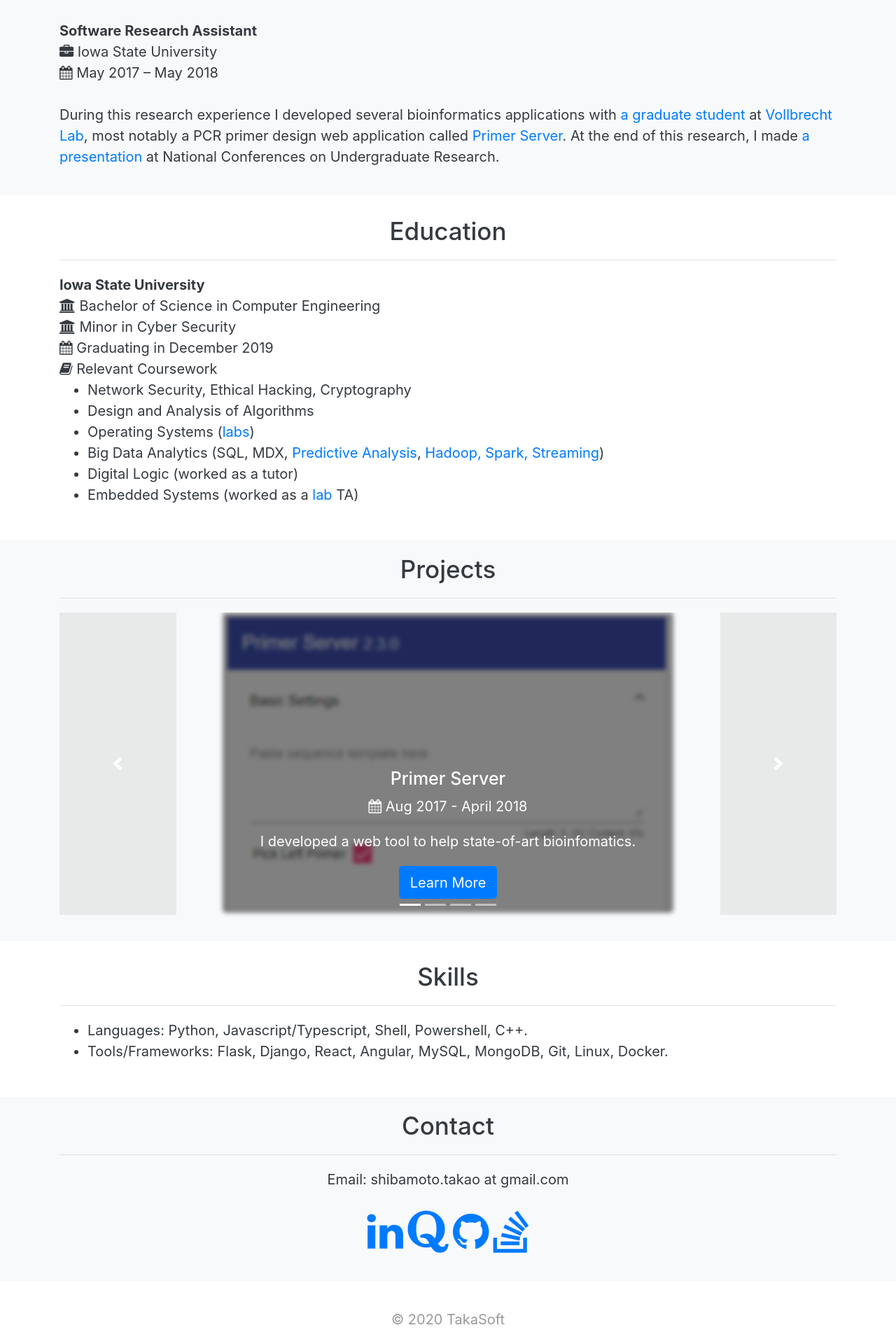
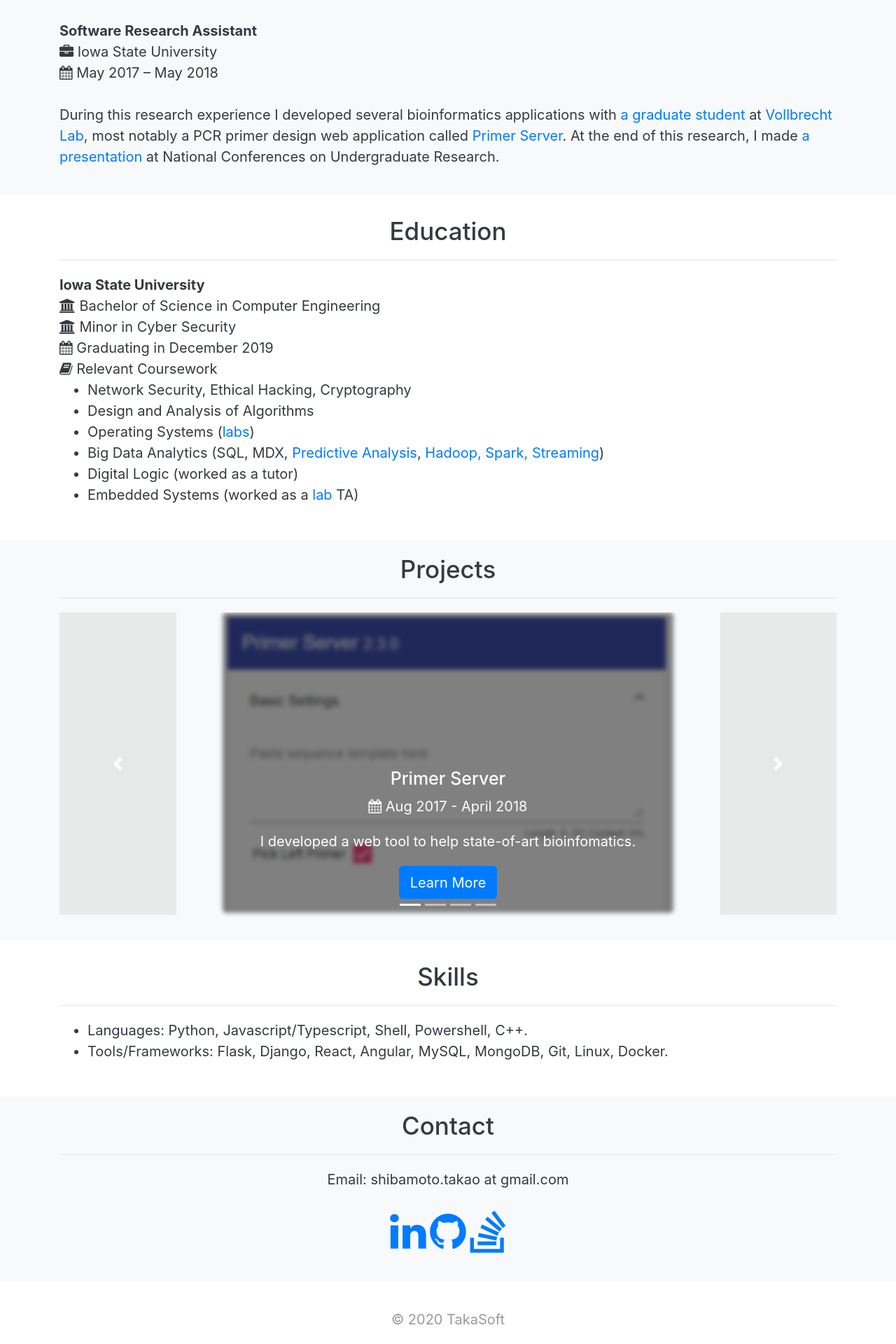
Before and after one commit to takasoft/takasoft.github.io, a Jekyll site: the page built from about.html, in a window 1280 px wide. Shown: the part 1101-3021 px from the top of the page at 70% size. Built offline with Jekyll 4.4.1, drawn with Linux system fonts in a browser that asks for light colours.

Commit message:
Update about.html

```diff
--- a/about.html
+++ b/about.html
@@ -164,7 +164,6 @@ filetype: html
       Email: shibamoto.takao at gmail.com<br><br>
 
       <a href="https://www.linkedin.com/in/takao-shibamoto" target="_blank"><i class="fa fa-linkedin fa-3x"></i></a>
-      <a href="https://www.quora.com/profile/Takao-Shibamoto" target="_blank"><i class="fa fa-quora fa-3x"></i></a>
       <a href="https://github.com/takasoft" target="_blank"><i class="fa fa-github fa-3x"></i></a>
       <a href="https://stackoverflow.com/users/7336605" target="_blank"><i class="fa fa-stack-overflow fa-3x"></i></a>
     </p>
```
